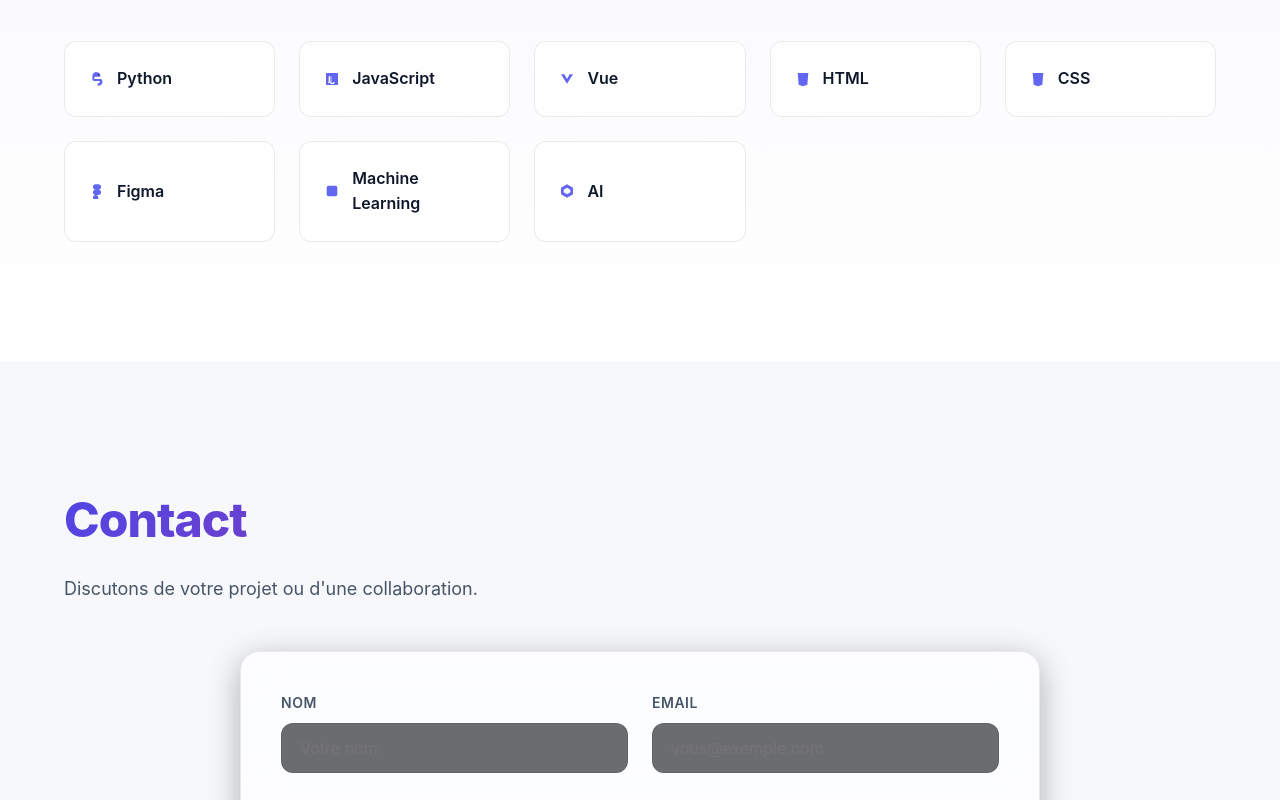
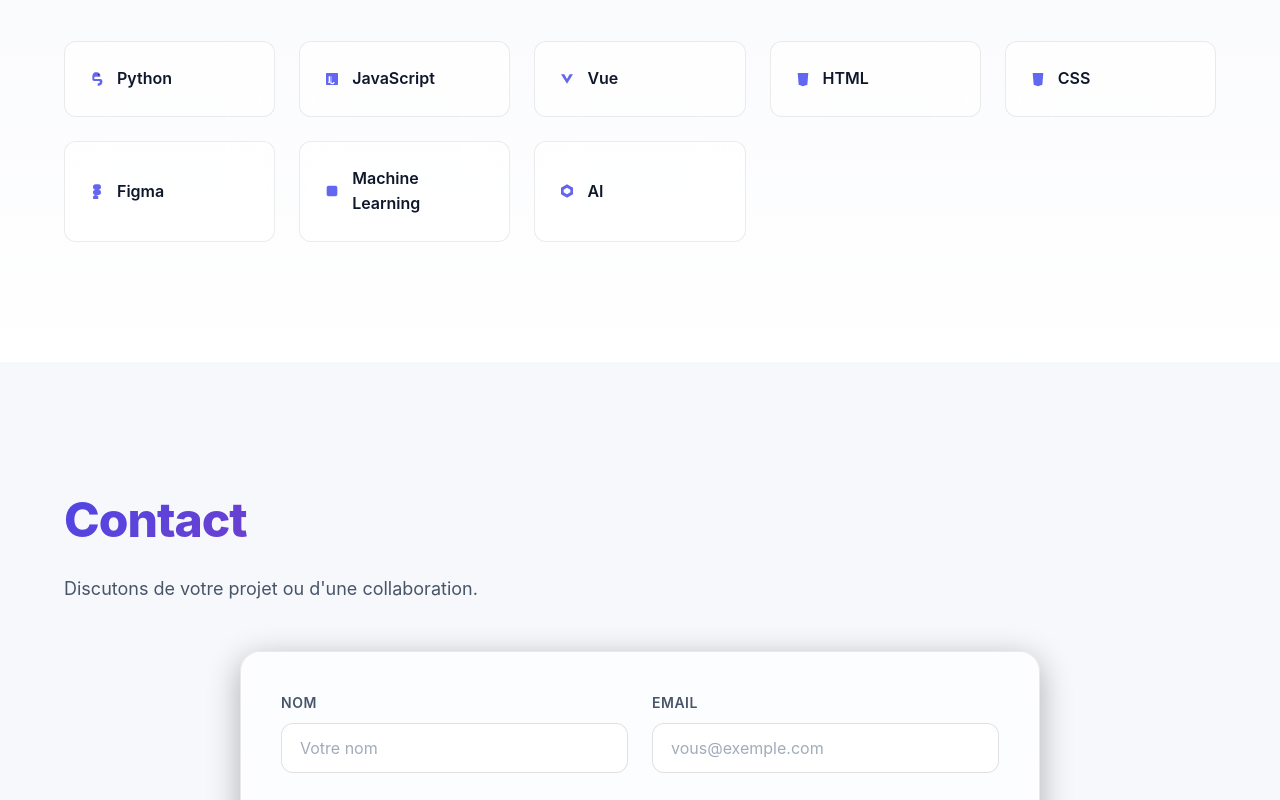
Before and after one commit to josaphatstar/portfolio, a Vue app: page / in a window 1280 px wide. Shown: the part 2000-2800 px from the top of the page. Built offline with nearby package versions, Linux system fonts and the light colour scheme.

Commit message:
add contrast contact form

```diff
--- a/src/App.vue
+++ b/src/App.vue
@@ -37,7 +37,7 @@
                     <ul class="hero__badges" aria-label="Points clés">
                         <li class="chip">Disponible freelance</li>
                         <li class="chip">Vue · Python</li>
-                        <li class="chip">Remote/Togo-Lomé</li>
+                        <li class="chip">Remote/Lomé-Togo</li>
                     </ul>
                     <div class="hero__actions">
                         <a href="#projets" class="btn btn--primary"><Icon name="arrowRight" /> Voir mes projets</a>
--- a/src/styles.css
+++ b/src/styles.css
@@ -637,9 +637,14 @@
 	letter-spacing: 0.5px;
 }
 
+/* Light mode label contrast */
+html[data-theme="light"] label {
+	color: #475569;
+}
+
 input,
 textarea {
-	background: rgba(10, 10, 15, 0.6);
+	background: var(--bg-secondary);
 	border: 1px solid var(--glass-border);
 	border-radius: var(--radius-sm);
 	padding: 14px 18px;
@@ -650,11 +655,37 @@
 	outline: none;
 }
 
+input::placeholder,
+textarea::placeholder {
+	color: var(--text-muted);
+	opacity: 0.6;
+}
+
 input:focus,
 textarea:focus {
 	border-color: var(--primary);
-	background: rgba(10, 10, 15, 0.8);
+	background: var(--bg-secondary);
 	box-shadow: 0 0 0 3px rgba(99, 102, 241, 0.2);
+}
+
+/* Light mode specific form improvements */
+html[data-theme="light"] input,
+html[data-theme="light"] textarea {
+	background: #ffffff;
+	border-color: rgba(0, 0, 0, 0.12);
+	color: #0f172a;
+}
+
+html[data-theme="light"] input:focus,
+html[data-theme="light"] textarea:focus {
+	border-color: var(--primary);
+	background: #ffffff;
+	box-shadow: 0 0 0 3px rgba(79, 70, 229, 0.15);
+}
+
+html[data-theme="light"] input::placeholder,
+html[data-theme="light"] textarea::placeholder {
+	color: #64748b;
 }
 
 textarea {
```
